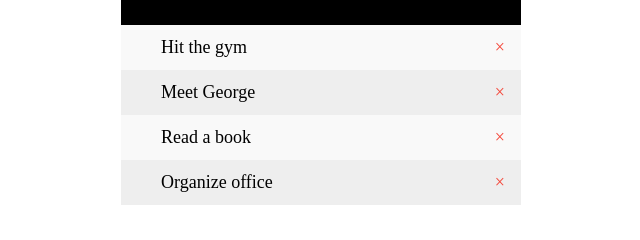
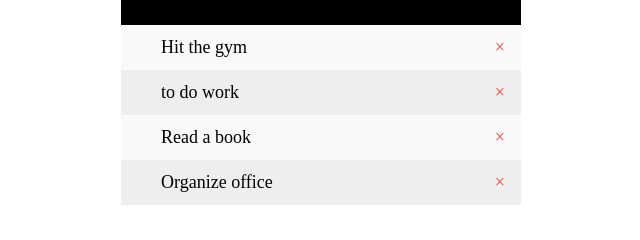
Before and after one commit to irfanalam9981/to-do-list, a plain HTML site: page index.html in a window 1280 px wide. Shown: the part 230-470 px from the top of the page, 319-959 px from the left. Drawn offline with Linux system fonts and the light colour scheme.

Commit message:
Update index.html

```diff
--- a/index.html
+++ b/index.html
@@ -17,7 +17,7 @@
 
       <ul id="myUL">
         <li>Hit the gym</li>
-        <li>Meet George</li>
+        <li>to do work</li>
         <li>Read a book</li>
         <li>Organize office</li>
       </ul>
```
